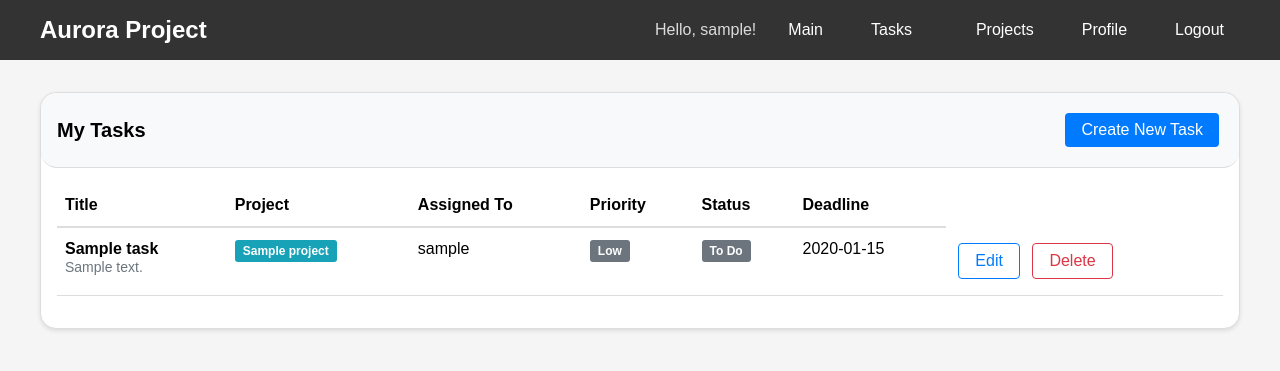
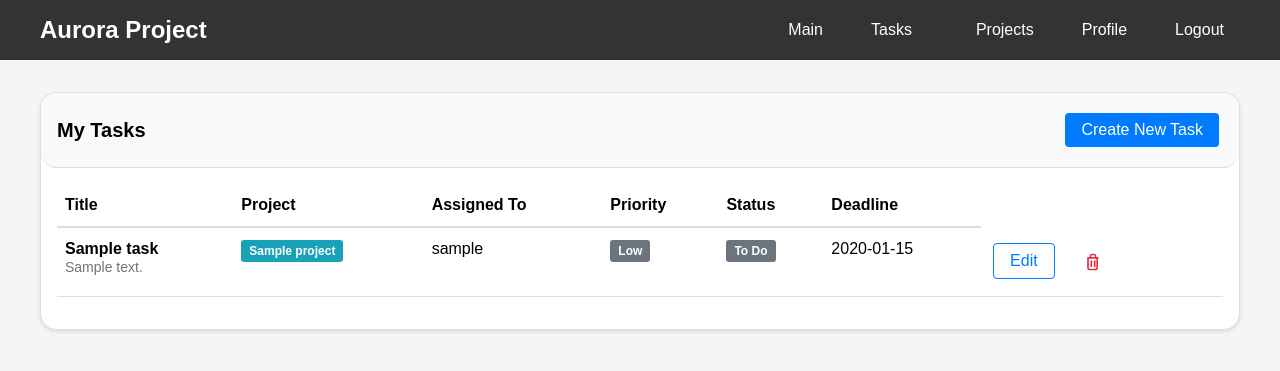
Before and after one commit to DubroffSky/aurora, a Django app: page /tasks/ in a window 1280 px wide. Shown: the top 371 px of the page. Run offline with Django 5.2, Linux system fonts and the light colour scheme; a user stored in the database is signed in; tables that the repository leaves empty hold one stand-in row (values such as "Sample post").

Commit message:
new delete button

```diff
--- a/aurora/aurora_store/templates/aurora_store/base.html
+++ b/aurora/aurora_store/templates/aurora_store/base.html
@@ -65,7 +65,7 @@
             left: 1rem;
             right: 1rem;
             bottom: 0.3rem;
-            height: 2px;
+            height: 1px;
             background: #fff;
             transform: scaleX(0);
             transition: transform 0.3s cubic-bezier(.4,0,.2,1);
@@ -147,11 +147,10 @@
         .btn-outline-danger {
             background-color: transparent;
             color: #dc3545;
-            border: 1px solid #dc3545;
         }
 
         .btn-outline-danger:hover {
-            background-color: #dc3545;
+            background-color: #eb142aa8;
             color: white;
         }
 
@@ -251,7 +250,7 @@
         }
 
         .table tbody tr:hover {
-            background-color: #f8f9fa;
+            background-color: #f8f9fa71;
         }
 
         .badge {
@@ -403,9 +402,6 @@
             <ul class="navbar-nav">
                 {% if user.is_authenticated %}
                     <li class="nav-item">
-                        <span class="navbar-text">Hello, {{ user.username }}!</span>
-                    </li>
-                    <li class="nav-item">
                         <a class="nav-link" href="{% url 'aurora_store:home' %}">Main</a>
                     </li>
                     <li class="nav-item">
--- a/aurora/aurora_store/templates/aurora_store/tasks_list.html
+++ b/aurora/aurora_store/templates/aurora_store/tasks_list.html
@@ -79,7 +79,13 @@
                                     {% if request.user == task.created_by or request.user == task.project.owner %}
                                         <a href="{% url 'aurora_store:task_edit' task.id %}" class="btn btn-outline-primary">Edit</a>
                                     {% endif %}
-                                    <a href="{% url 'aurora_store:task_delete' task.id %}" class="btn btn-outline-danger">Delete</a>
+                                    <a href="{% url 'aurora_store:task_delete' task.id %}" class="btn btn-outline-danger" title="Delete">
+                                        <svg xmlns="http://www.w3.org/2000/svg" width="20" height="20" fill="none" viewBox="0 0 24 24" stroke="currentColor" style="vertical-align: middle;">
+                                            <path stroke-linecap="round" stroke-linejoin="round" stroke-width="2" d="M6 7h12M9 7V5a2 2 0 012-2h2a2 2 0 012 2v2m2 0v12a2 2 0 01-2 2H8a2 2 0 01-2-2V7h12z" />
+                                            <line x1="10" y1="11" x2="10" y2="17" stroke="currentColor" stroke-width="2" stroke-linecap="round"/>
+                                            <line x1="14" y1="11" x2="14" y2="17" stroke="currentColor" stroke-width="2" stroke-linecap="round"/>
+                                        </svg>
+                                    </a>
                                 </td>
                             </tr>
 
```
